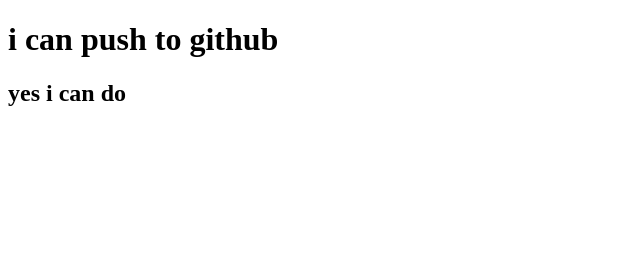
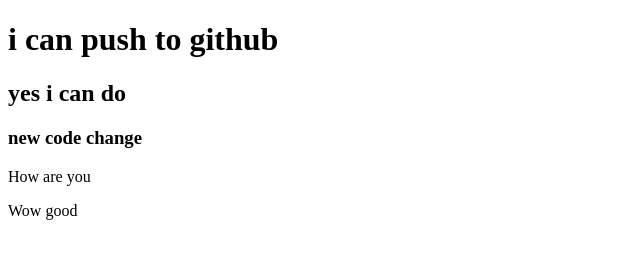
Before and after one commit to Md-Rafayet-Ullah/my-second-repo, a plain HTML site: page index.html in a window 1280 px wide. Shown: the whole page, without its empty margins (0-640 px from the left). Drawn offline with Linux system fonts and the light colour scheme.

Commit message:
add style css

```diff
--- a/index.html
+++ b/index.html
@@ -5,9 +5,13 @@
     <meta http-equiv="X-UA-Compatible" content="IE=edge">
     <meta name="viewport" content="width=device-width, initial-scale=1.0">
     <title>My 2nd Repo</title>
+    <link rel="stylesheet" href="style.css">
 </head>
 <body>
     <h1>i can push to github</h1>
     <h2>yes i can do   </h2>
+    <h3>new code change</h3>
+    <p>How are you</p>
+    <p>Wow good</p>
 </body>
 </html>
```
Also changed, not shown: style.css (added).
